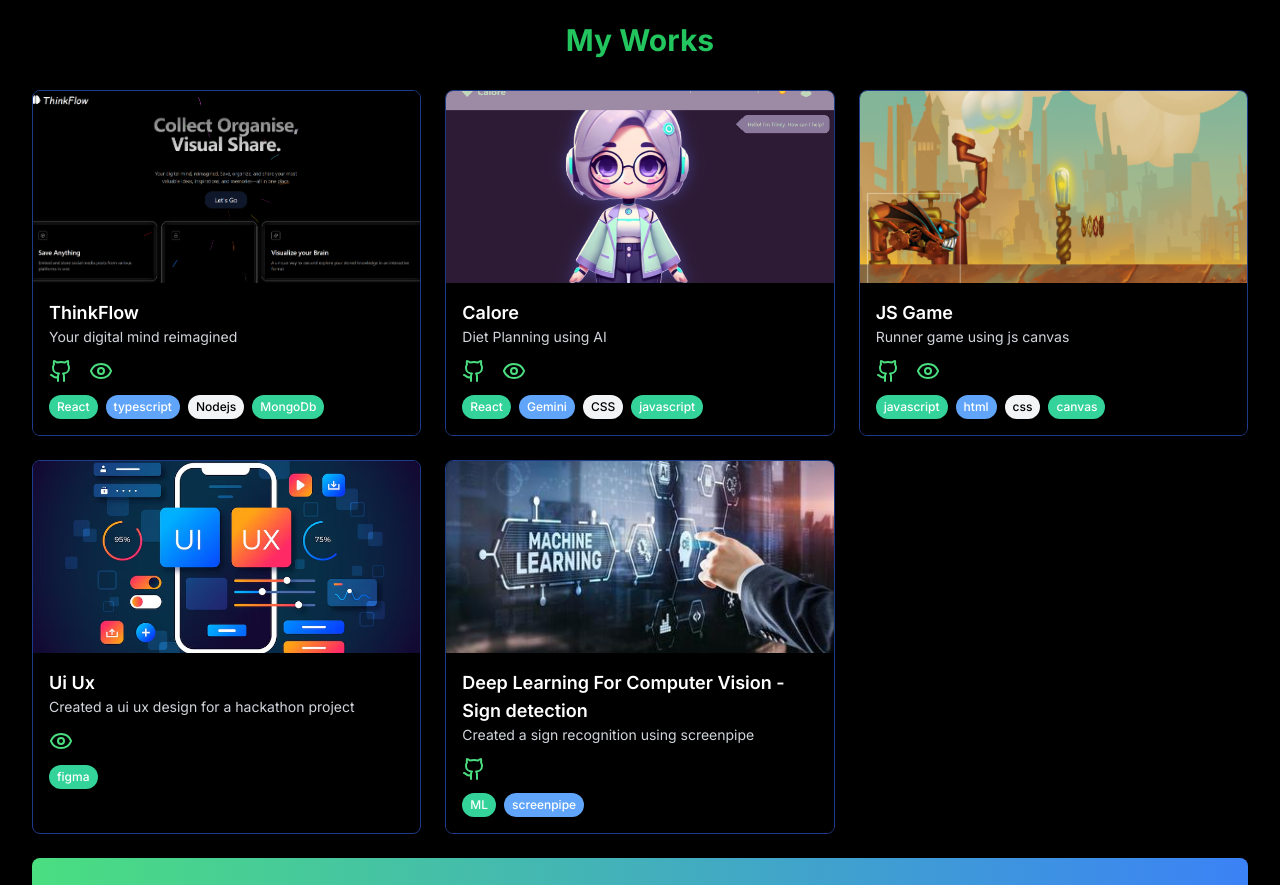
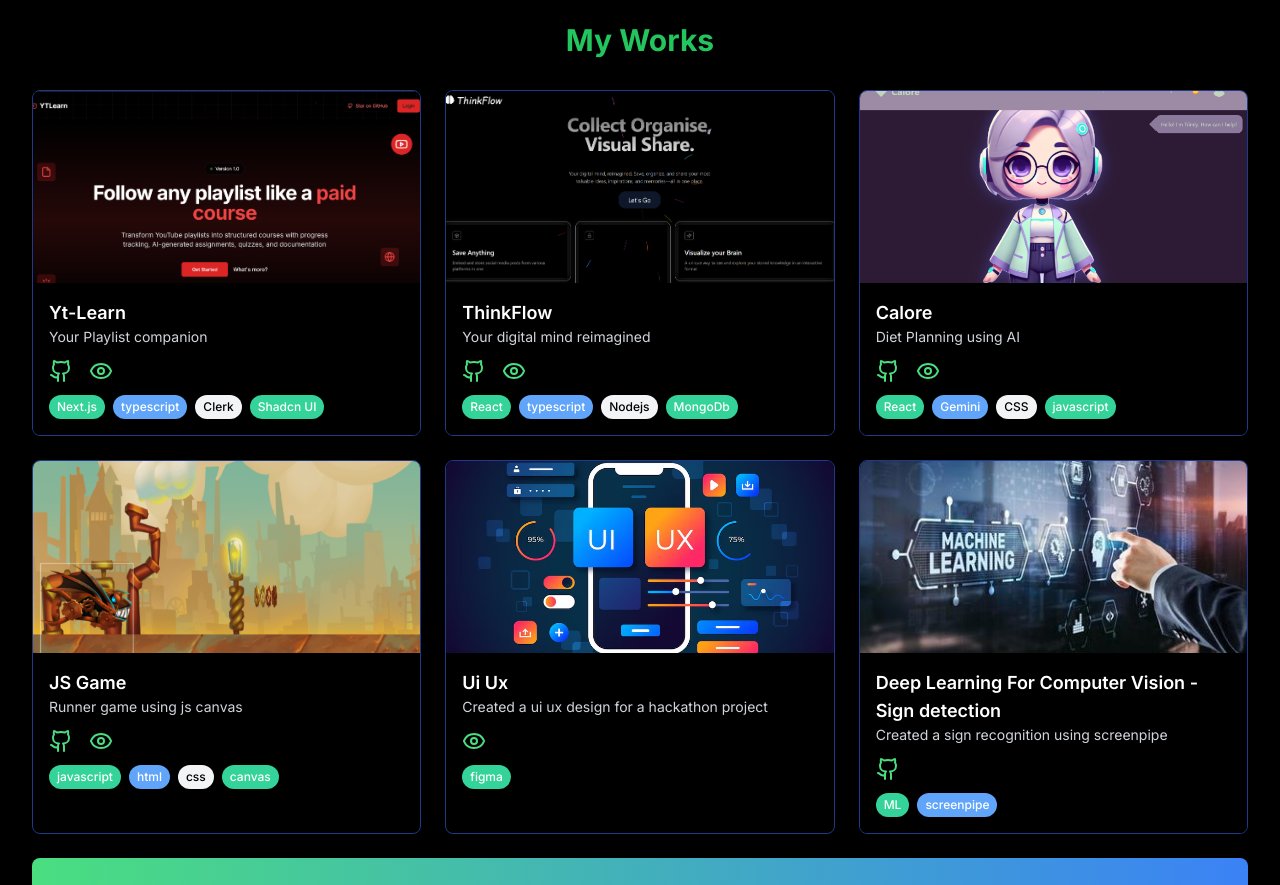
Before and after one commit to intojhanurag/Portfolio, a Next.js app: page / in a window 1280 px wide. Shown: the part 3479-4364 px from the top of the page. Built offline with nearby package versions, Linux system fonts and the light colour scheme.

Commit message:
new project

```diff
--- a/components/projects.tsx
+++ b/components/projects.tsx
@@ -7,6 +7,16 @@ export default function Projects() {
   const projects = [
     {
       id: 1,
+      title: "Yt-Learn",
+      subtitle: "Your Playlist companion",
+      image: "/yt-learn.png",
+      link1: "https://github.com/intojhanurag/Yt-Learn",
+      link2:"https://yt-learn.vercel.app/",
+      tags:["Next.js","typescript","Clerk","Shadcn UI"]
+    },
+
+    {
+      id: 2,
       title: "ThinkFlow",
       subtitle: "Your digital mind reimagined",
       image: "/project1.png",
@@ -15,7 +25,7 @@ export default function Projects() {
       tags:["React","typescript","Nodejs","MongoDb"]
     },
     {
-      id: 2,
+      id: 3,
       title: "Calore",
       subtitle: "Diet Planning using AI",
       image: "/project2.png",
@@ -24,7 +34,7 @@ export default function Projects() {
       tags:["React", "Gemini", "CSS","javascript"]
     },
     {
-      id: 3,
+      id: 4,
       title: "JS Game",
       subtitle: "Runner game using js canvas",
       image: "/project3.png",
@@ -33,7 +43,7 @@ export default function Projects() {
       tags:["javascript","html","css","canvas"]
     },
     {
-      id: 4,
+      id: 5,
       title: "Ui Ux",
       subtitle: "Created a ui ux design for a hackathon project",
       image: "/project5.avif",
@@ -42,7 +52,7 @@ export default function Projects() {
       tags:["figma"]
     },
     {
-      id: 5,
+      id: 6,
       title: "Deep Learning For Computer Vision -Sign detection",
       subtitle: "Created a sign recognition using screenpipe",
       image: "/project4.jpg",
@@ -57,7 +67,7 @@ export default function Projects() {
   return (
     <div>
       <h2 className="text-3xl font-bold text-center text-green-500 mb-8">My Works</h2>
-    <div className="grid grid-cols-2 md:grid-cols-3 lg:grid-cols-3 gap-6">
+    <div className="grid grid-cols-1 md:grid-cols-3 lg:grid-cols-3 gap-6">
       {projects.map((project) => (
         <div
           key={project.id}
```
Also changed, not shown: public/yt-learn.png (added), 1 other file (tests, documents, lock files or other folders).
